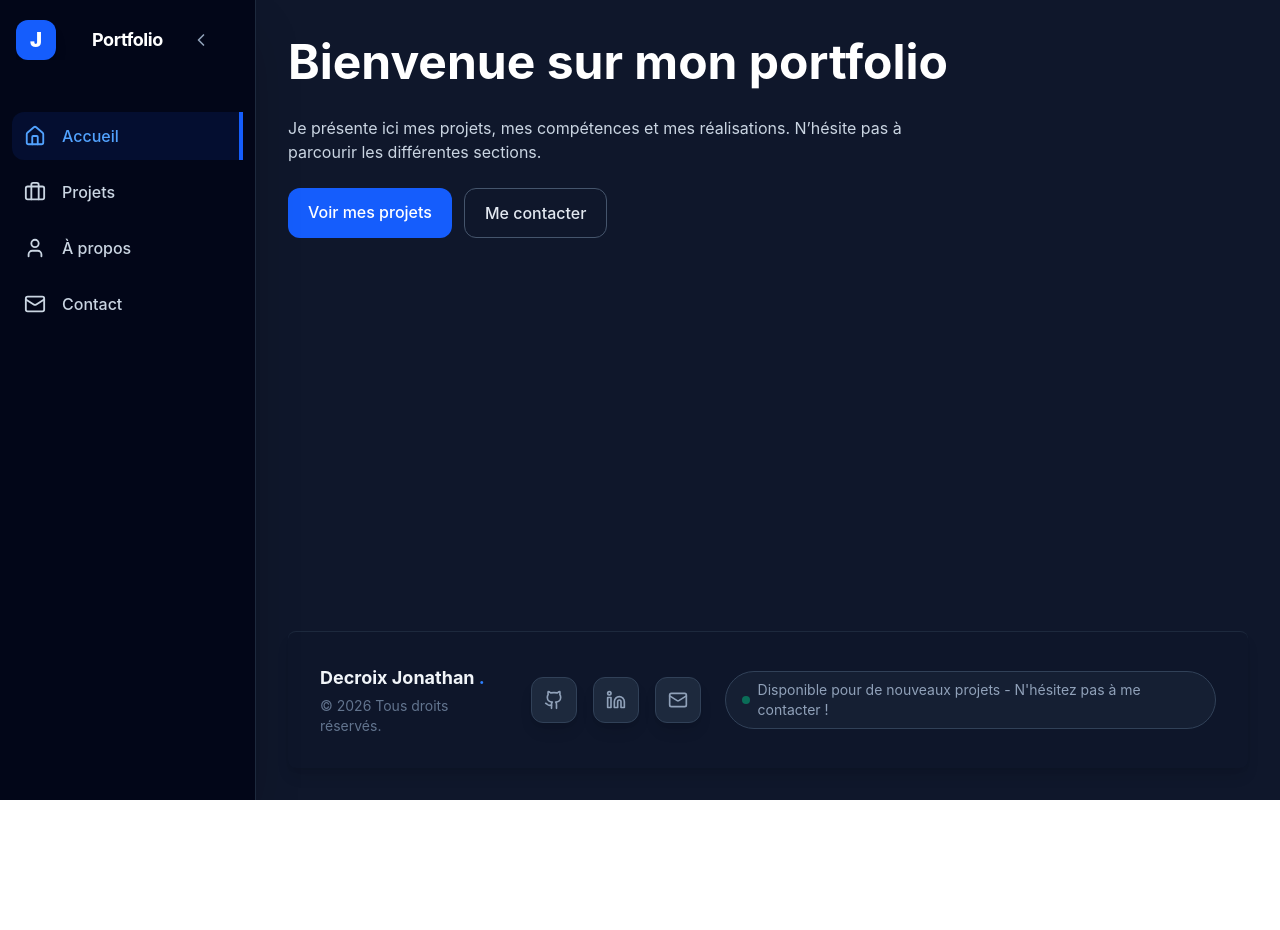
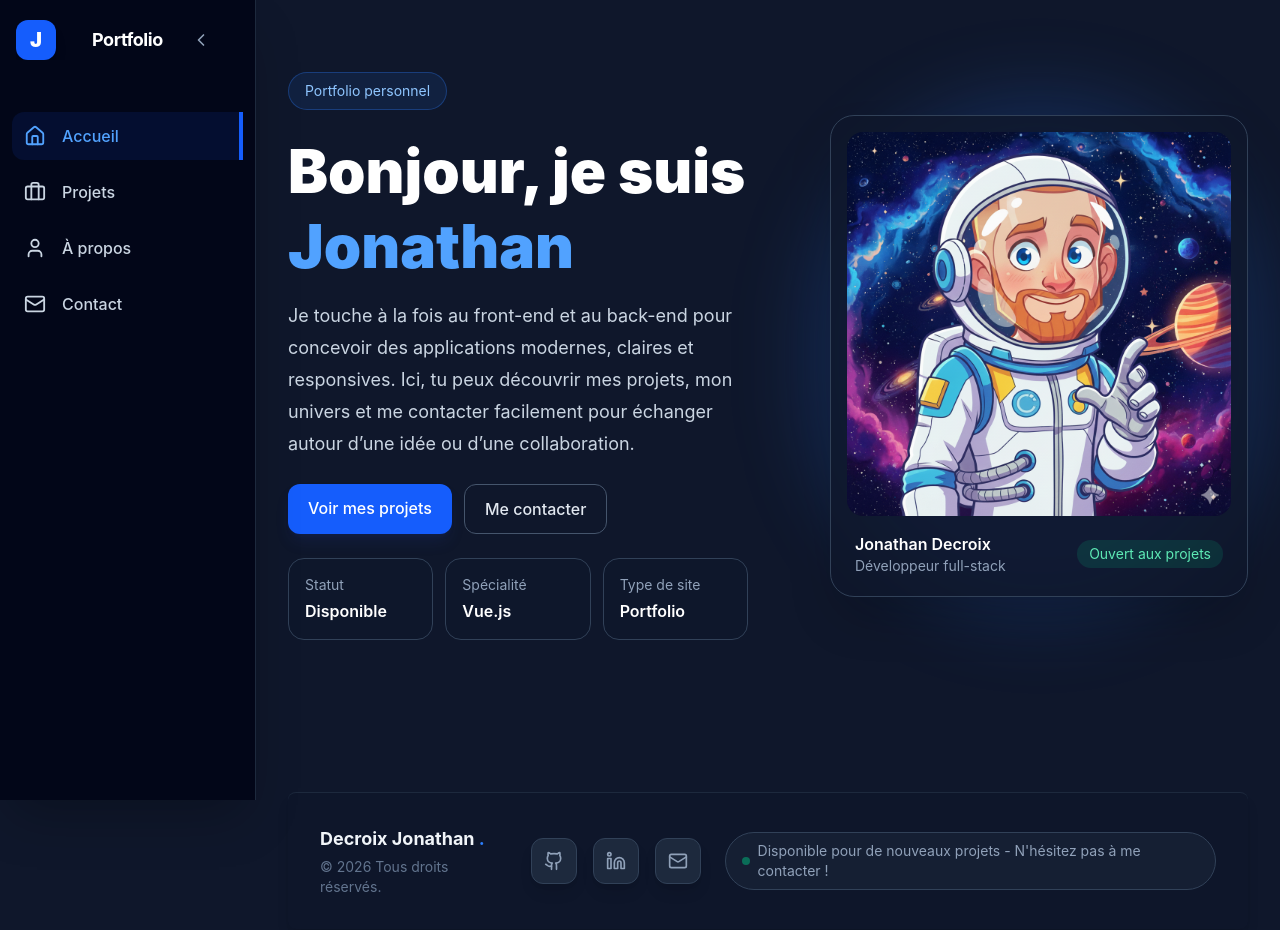
Before and after one commit to jonathandecroix28-max/mon-portfolio, a Vue app: page / in a window 1280 px wide. Shown: the top 930 px of the page. Before the commit the page ends 800 px from the top, so only its background shows below. Built offline with nearby package versions, Linux system fonts and the light colour scheme.

Commit message:
ajout photo de profil

```diff
--- a/src/views/HomeView.vue
+++ b/src/views/HomeView.vue
@@ -1,18 +1,27 @@
 <template>
-  <section class="space-y-6">
-    <h1 class="text-3xl md:text-5xl font-bold text-white leading-tight">
-      Bienvenue sur mon portfolio
+  <section class="grid items-center gap-10 lg:grid-cols-2 py-6 md:py-10">
+    <div class="space-y-6">
+      <span class="inline-flex items-center rounded-full border border-blue-500/30 bg-blue-500/10 px-4 py-2 text-sm text-blue-300">
+        Portfolio personnel
+      </span>
+
+      <div class="space-y-4">
+        <h1 class="text-4xl md:text-6xl font-black text-white leading-tight">
+          Bonjour, je suis
+          <span class="text-blue-400">Jonathan</span>
         </h1>
 
-    <p class="text-slate-300 max-w-2xl">
-      Je présente ici mes projets, mes compétences et mes réalisations.
-      N’hésite pas à parcourir les différentes sections.
+        <p class="max-w-2xl text-lg leading-8 text-slate-300">
+          Je touche à la fois au front-end et au back-end pour concevoir des applications
+          modernes, claires et responsives. Ici, tu peux découvrir mes projets, mon univers
+          et me contacter facilement pour échanger autour d’une idée ou d’une collaboration.
         </p>
+      </div>
 
       <div class="flex flex-wrap gap-3">
         <RouterLink
           to="/projects"
-        class="bg-blue-600 hover:bg-blue-500 text-white font-medium px-5 py-3 rounded-xl transition-colors"
+          class="bg-blue-600 hover:bg-blue-500 text-white font-medium px-5 py-3 rounded-xl transition-colors shadow-lg shadow-blue-900/20"
         >
           Voir mes projets
         </RouterLink>
@@ -24,9 +33,70 @@
           Me contacter
         </RouterLink>
       </div>
+
+      <div class="grid gap-3 sm:grid-cols-3">
+        <div class="rounded-2xl border border-slate-700 bg-slate-900/70 p-4">
+          <p class="text-sm text-slate-400">Statut</p>
+          <p class="mt-1 font-semibold text-white">Disponible</p>
+        </div>
+
+        <div class="rounded-2xl border border-slate-700 bg-slate-900/70 p-4">
+          <p class="text-sm text-slate-400">Spécialité</p>
+          <p class="mt-1 font-semibold text-white">Vue.js</p>
+        </div>
+
+        <div class="rounded-2xl border border-slate-700 bg-slate-900/70 p-4">
+          <p class="text-sm text-slate-400">Type de site</p>
+          <p class="mt-1 font-semibold text-white">Portfolio</p>
+        </div>
+      </div>
+    </div>
+
+    <div class="flex justify-center lg:justify-end">
+      <div class="relative">
+        <div class="absolute -inset-4 rounded-full bg-blue-500/20 blur-2xl"></div>
+
+        <div class="relative rounded-3xl border border-slate-700 bg-slate-900/80 p-4 shadow-2xl">
+          <img
+            v-if="!photoError"
+            :src="profileImage"
+            alt="Photo de profil"
+            class="h-80 w-80 md:h-96 md:w-96 rounded-2xl object-cover"
+            @error="photoError = true"
+          />
+
+          <div
+            v-else
+            class="h-80 w-80 md:h-96 md:w-96 rounded-2xl flex flex-col items-center justify-center bg-slate-800 text-center p-8"
+          >
+            <div class="h-28 w-28 rounded-full bg-blue-600 flex items-center justify-center text-4xl font-black text-white shadow-lg">
+              JD
+            </div>
+            <p class="mt-6 text-white font-semibold">Ajoute ta photo de profil</p>
+            <p class="mt-2 text-sm text-slate-400">
+              Dépose une image nommée <span class="text-slate-200">photo-profil.jpg</span> dans le dossier public.
+            </p>
+          </div>
+
+          <div class="mt-4 flex items-center justify-between gap-4 px-2 pb-1">
+            <div>
+              <p class="font-semibold text-white">Jonathan Decroix</p>
+              <p class="text-sm text-slate-400">Développeur full-stack</p>
+            </div>
+            <span class="rounded-full bg-emerald-500/15 px-3 py-1 text-sm text-emerald-300">
+              Ouvert aux projets
+            </span>
+          </div>
+        </div>
+      </div>
+    </div>
   </section>
 </template>
 
 <script setup>
+import { ref } from 'vue'
 import { RouterLink } from 'vue-router'
+
+const profileImage = 'src/assets/img/jojo.jpg'
+const photoError = ref(false)
 </script>
```
Also changed, not shown: src/assets/img/jojo.jpg (added). Lines whose indentation alone changed are shown as unchanged.
